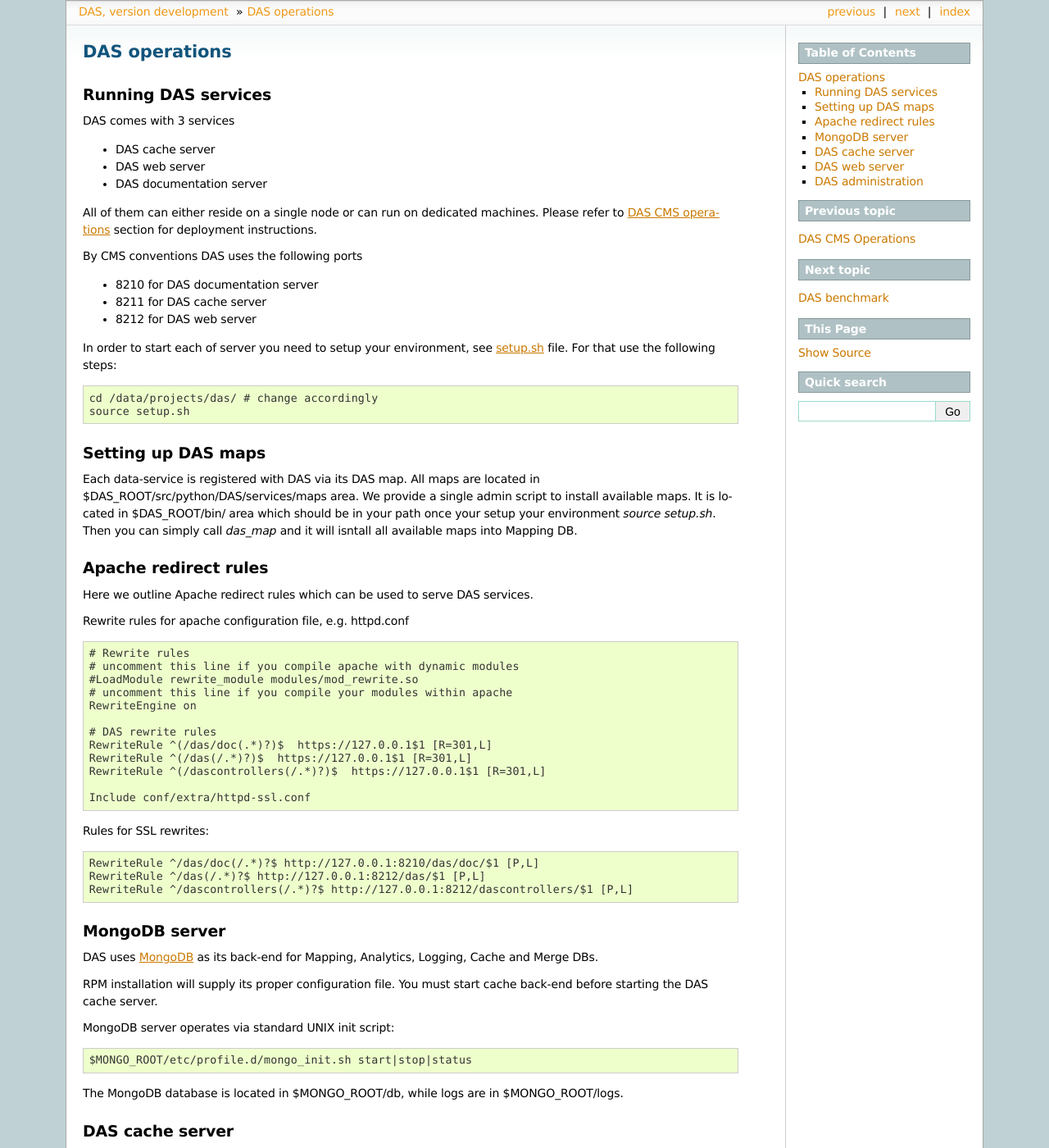
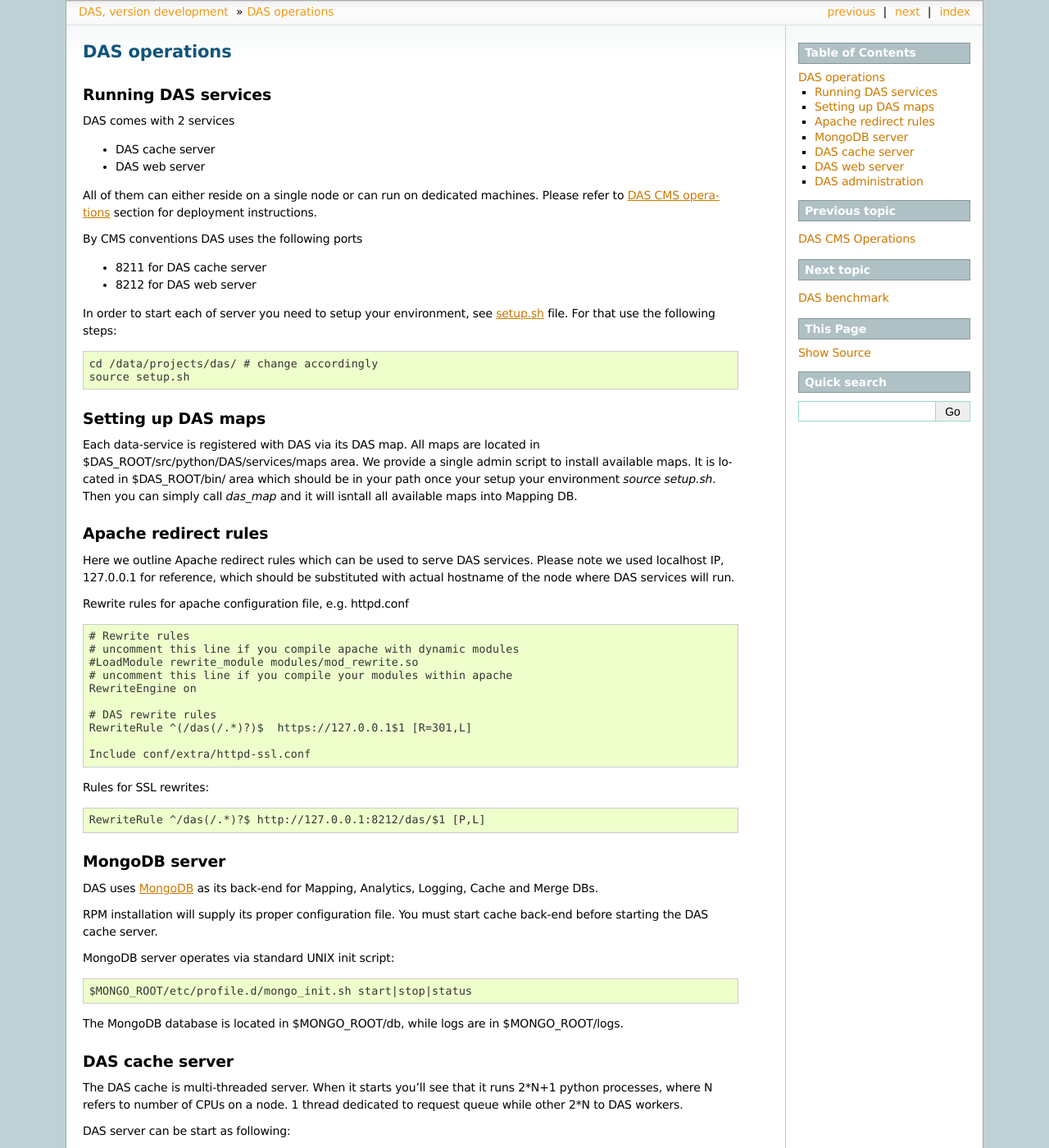
Before and after one commit to dmwm/DAS, a Sphinx documentation site: the page built from doc/sphinx/das_operations.rst, in a window 1280 px wide and 1400 px high. Shown: the whole window at 82% size. Built offline with Sphinx 7.4.7, drawn with Linux system fonts in a browser that asks for light colours; some of the changed text lies outside the part shown.

Commit message:
Adjust docs
git-svn-id: svn+ssh://svn.cern.ch/reps/CMSDMWM/DAS/trunk@1030 4525493e-7705-40b1-a816-d608a930855b

```diff
--- a/doc/sphinx/changelog.rst
+++ b/doc/sphinx/changelog.rst
@@ -9,6 +9,7 @@ map is represented data-service URI (URL, input parameters, API, etc.).
 
 - V04_00_05
 
+  - re-wrote DAS QL parser
   - move to stand-alone web server (remove WebTools dependency)
   - adjust web UI
 
--- a/doc/sphinx/das_operations.rst
+++ b/doc/sphinx/das_operations.rst
@@ -7,18 +7,16 @@ DAS operations
 Running DAS services
 --------------------
 
-DAS comes with 3 services
+DAS comes with 2 services
 
 - DAS cache server
 - DAS web server
-- DAS documentation server
 
 All of them can either reside on a single node or can run on dedicated machines.
 Please refer to :ref:`DAS CMS operations <cms_operations>` section for deployment instructions.
 
 By CMS conventions DAS uses the following ports
 
-- 8210 for DAS documentation server
 - 8211 for DAS cache server
 - 8212 for DAS web server
 
@@ -42,7 +40,9 @@ Apache redirect rules
 ---------------------
 
 Here we outline Apache redirect rules which can be used to serve
-DAS services.
+DAS services. Please note we used localhost IP, 127.0.0.1 for
+reference, which should be substituted with actual hostname of
+the node where DAS services will run.
 
 Rewrite rules for apache configuration file, e.g. httpd.conf
 
@@ -55,9 +55,7 @@ Rewrite rules for apache configuration file, e.g. httpd.conf
     RewriteEngine on
 
     # DAS rewrite rules
-    RewriteRule ^(/das/doc(.*)?)$  https://127.0.0.1$1 [R=301,L]
     RewriteRule ^(/das(/.*)?)$  https://127.0.0.1$1 [R=301,L]
-    RewriteRule ^(/dascontrollers(/.*)?)$  https://127.0.0.1$1 [R=301,L]
 
     Include conf/extra/httpd-ssl.conf
 
@@ -65,9 +63,7 @@ Rules for SSL rewrites:
 
 .. doctest::
 
-    RewriteRule ^/das/doc(/.*)?$ http://127.0.0.1:8210/das/doc/$1 [P,L]
     RewriteRule ^/das(/.*)?$ http://127.0.0.1:8212/das/$1 [P,L]
-    RewriteRule ^/dascontrollers(/.*)?$ http://127.0.0.1:8212/dascontrollers/$1 [P,L]
 
 MongoDB server
 --------------
@@ -126,12 +122,10 @@ DAS RPMs provide a set of tools for administration tasks.
 They are located at $DAS_ROOT/bin.
 
 - das_cacheclient is a CLI interface to DAS, it sends request to DAS cache server;
-- das_cacheserver is a DAS cache server init script;
+- das_server is a DAS server init script;
 - das_cli is DAS stand-along CLI tool, it doesn't require neither cache or web DAS servers;
 - das_code_quality.sh is a bash script to check DAS code quality. It is based on pylint
   tool, see [PYLINT]_.
 - das_config is a tool to create DAS configuration file;
-- das_docserver is DAS documentation server init script;
 - das_map is a tool to create DAS maps;
 - das_mapreduce is a tool to create map/reduce function for DAS;
-- das_web is a DAS web server init script.
```
Also changed, not shown: other parts of doc/sphinx/das_operations.rst (+2 -2 lines).
